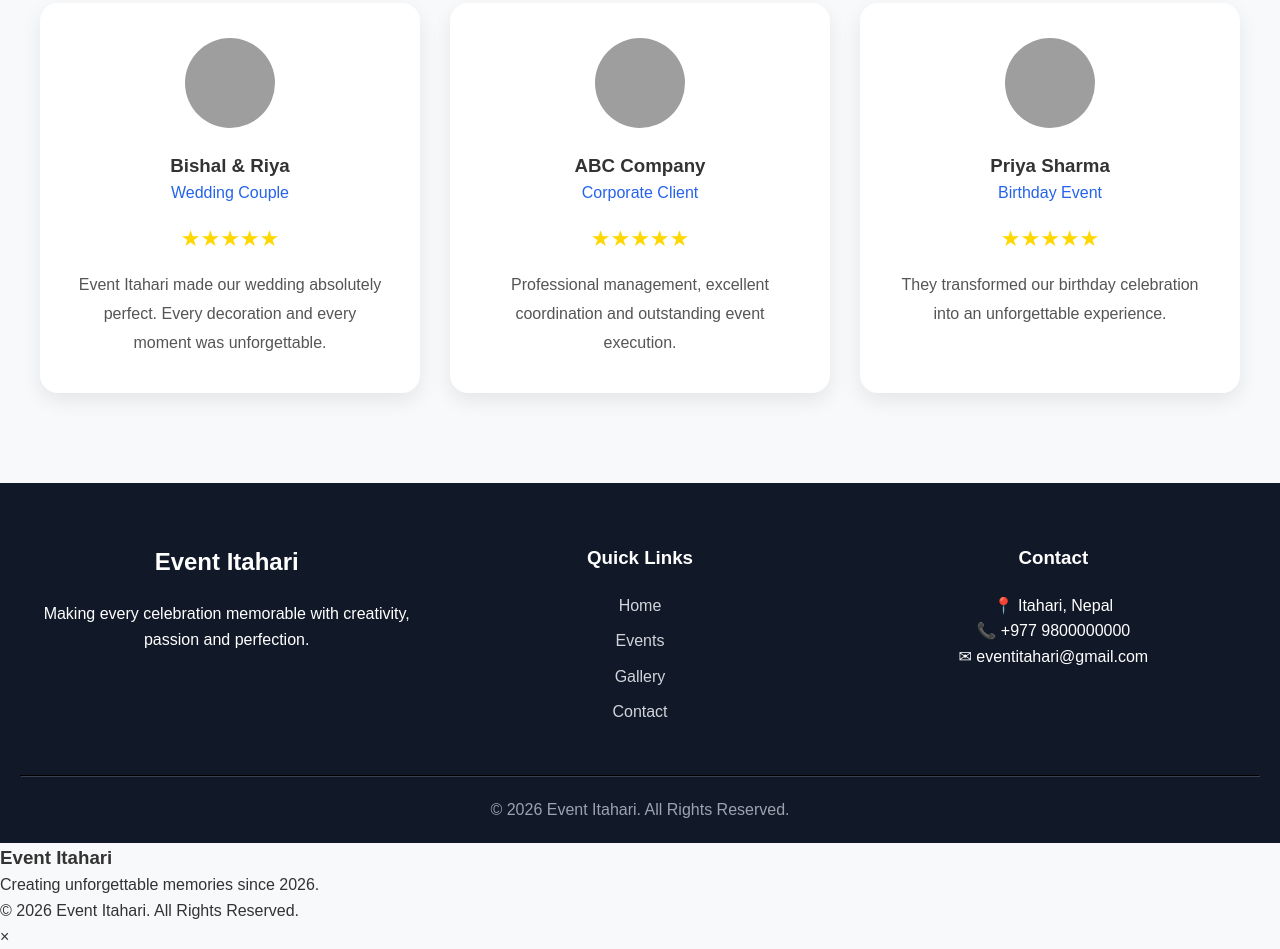
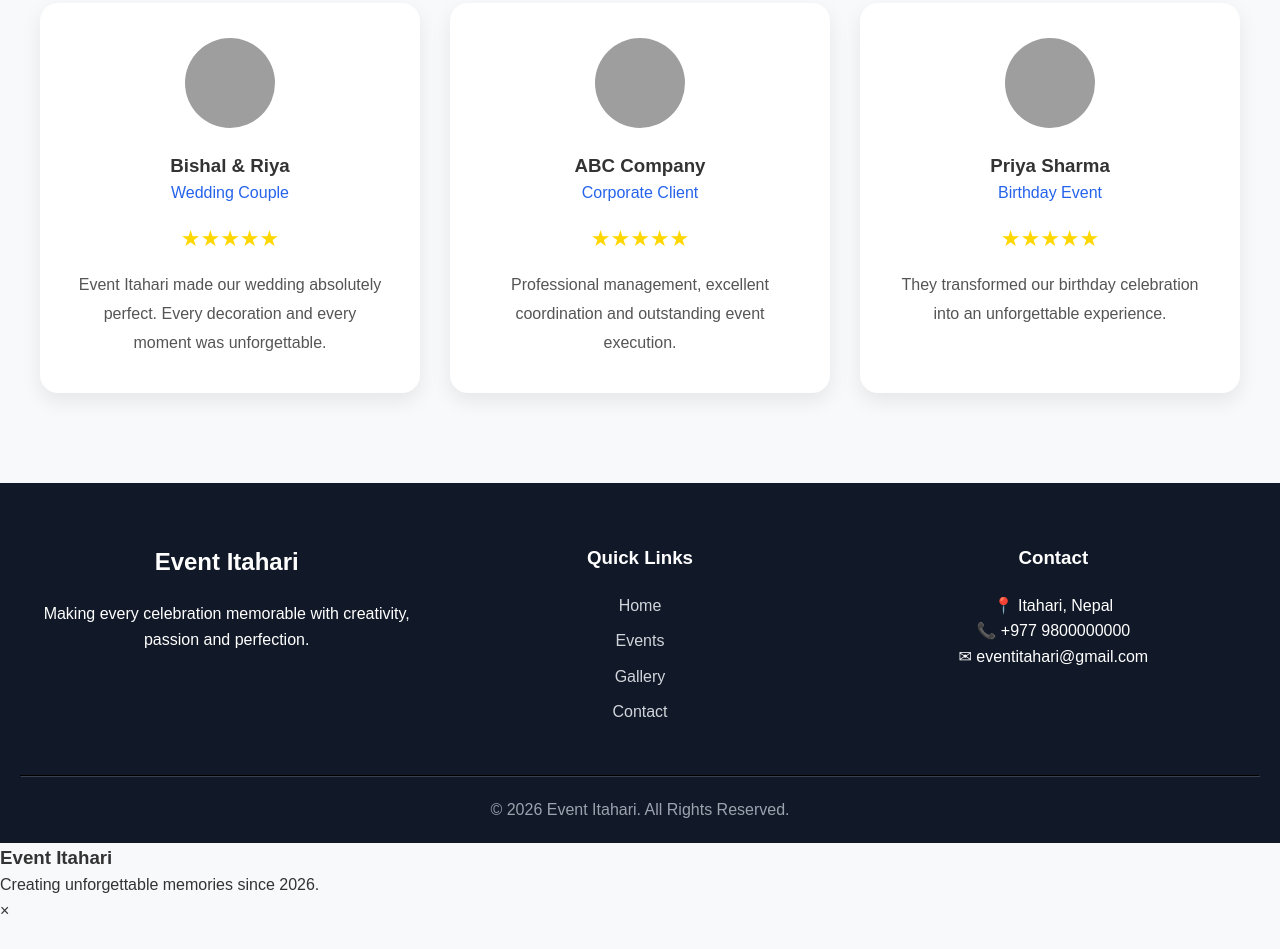
Before and after one commit to biseshghimire243-cyber/event_itahari, a plain HTML site: page frontend/gallery.html in a window 1280 px wide. Shown: the part 4159-5108 px from the top of the page. After the commit the page ends 5083 px from the top, so only its background shows below. Drawn offline with Linux system fonts and the light colour scheme; grey boxes are pictures that could not be loaded.

Commit message:
some deltion are done

```diff
--- a/frontend/gallery.html
+++ b/frontend/gallery.html
@@ -535,12 +535,6 @@ Creating unforgettable memories since 2026.
 
 </p>
 
-<p>
-
-© 2026 Event Itahari. All Rights Reserved.
-
-</p>
-
 </footer>
 
   <script src="js/gallery.js"></script>
```
